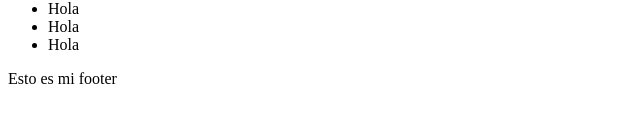
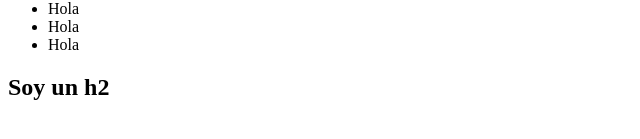
Before and after one commit to geguevara/gitbranch, a plain HTML site: page index.html in a window 1280 px wide. Shown: the part 131-270 px from the top of the page, without its empty margins (0-640 px from the left). Drawn offline with Linux system fonts and the light colour scheme.

Commit message:
agrego titulo al footer

```diff
--- a/index.html
+++ b/index.html
@@ -13,6 +13,6 @@
         </nav>
     </body>
     <footer>
-        Esto es mi footer
+        <h2>Soy un h2</h2>
     </footer>
 </html>
```
